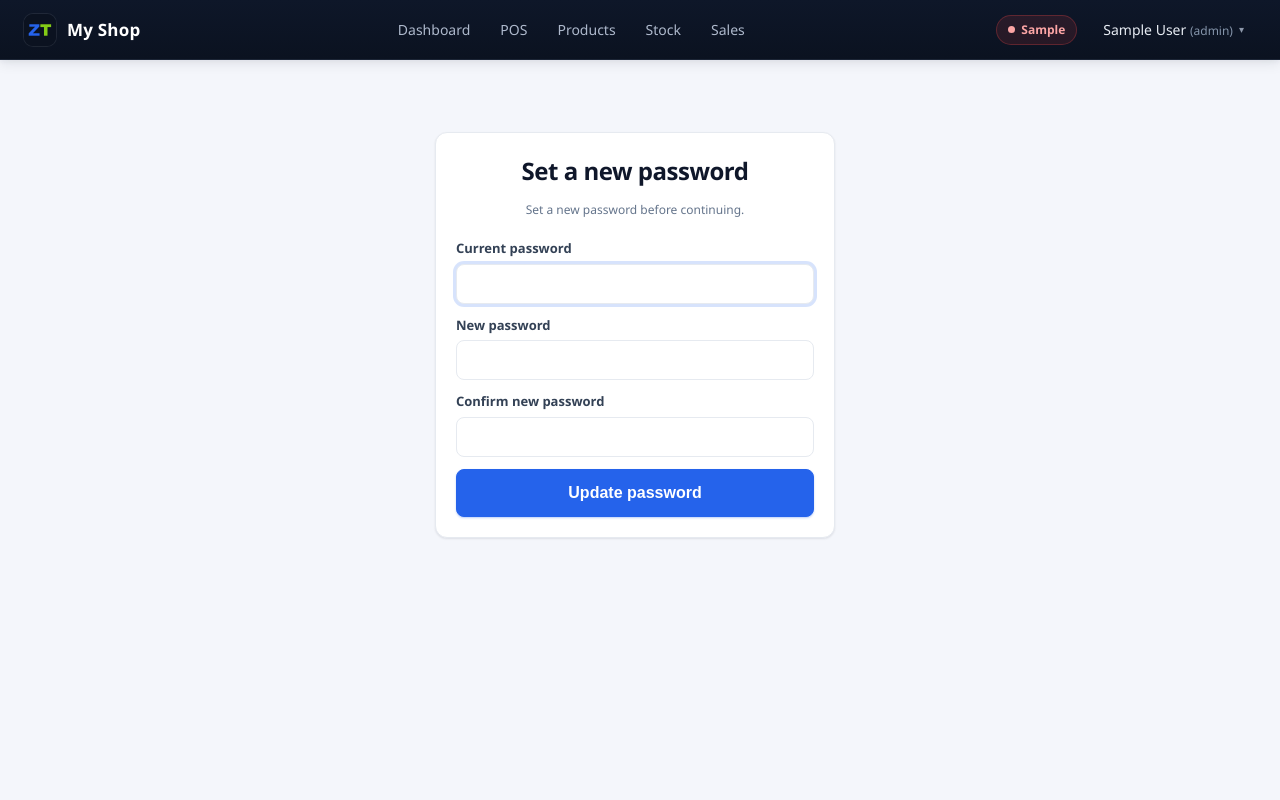
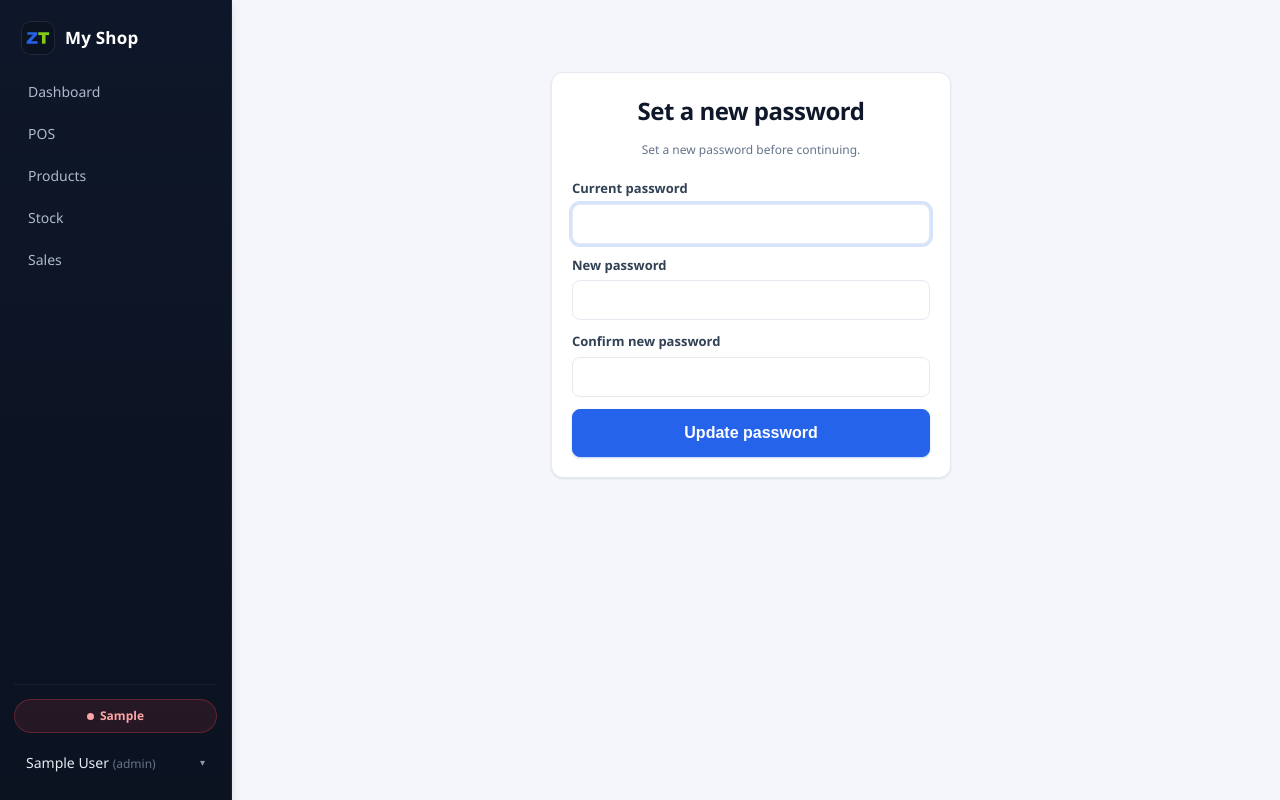
Before and after one commit to ZonalTech/zt-pos, a Flask app: page /change-password in a window 1280 px wide. Run offline with Flask 3, Linux system fonts and the light colour scheme; the visitor is signed in with stand-in values (Sample User, id 1); tables that the repository leaves empty hold one stand-in row (values such as "Sample post").

Commit message:
update the sidebar

```diff
--- a/config.py
+++ b/config.py
@@ -93,7 +93,7 @@ class Config:
     # Updates are published as GitHub Releases: the release tag is the version
     # (v1.2.0) and a ZTPOS-<version>.zip is attached. GitHub's "latest release"
     # API always points at the newest one, so nothing is hand-edited per release.
-    GITHUB_REPO = os.getenv("GITHUB_REPO", "ZonalTechnologies/zt-pos")
+    GITHUB_REPO = os.getenv("GITHUB_REPO", "ZonalTech/zt-pos")
     # The running app uses this to detect a newer release (in-app notice), then
     # applies it by re-launching the installer (ZTPOS-Setup.exe --update).
     # Override with an explicit UPDATE_URL in the environment / .env; an empty
--- a/installer_app/setup_wizard.py
+++ b/installer_app/setup_wizard.py
@@ -59,7 +59,7 @@ WEBVIEW2_URL = "https://go.microsoft.com/fwlink/p/?LinkId=2124703"
 # asset holding the flat POS.exe / Uninstall.exe payload. The
 # GitHub "latest release" API always points at the newest one, so there is
 # nothing to hand-edit per release — the same as the in-app updater uses.
-GITHUB_REPO = "ZonalTechnologies/zt-pos"
+GITHUB_REPO = "ZonalTech/zt-pos"
 GITHUB_LATEST_URL = f"https://api.github.com/repos/{GITHUB_REPO}/releases/latest"
 
 
--- a/static/css/style.css
+++ b/static/css/style.css
@@ -92,15 +92,24 @@ body {
   color: var(--text);
   font-size: 14px;
   line-height: 1.5;
-  /* The page itself never scrolls — the topbar is a fixed-height row and only
-     the content area below it scrolls. This keeps the page scrollbar entirely
-     under the navbar, so it can never resize or shift the navbar. */
+  /* The page itself never scrolls — the sidebar is a fixed-width column and only
+     the content area beside it scrolls. The sidebar and main area sit side by
+     side, so the page scrollbar lives entirely within the content column. */
   height: 100vh;
   display: flex;
-  flex-direction: column;
+  flex-direction: row;
   overflow: hidden;
 }
-/* The only vertical scroll container: the content beneath the topbar. */
+/* Everything to the right of the sidebar: a vertical column whose body scrolls. */
+.main-area {
+  flex: 1 1 auto;
+  min-width: 0;             /* allow the flex child to shrink instead of overflowing */
+  display: flex;
+  flex-direction: column;
+  min-height: 0;
+  overflow: hidden;
+}
+/* The only vertical scroll container: the content beside the sidebar. */
 .app-scroll {
   flex: 1 1 auto;
   min-height: 0;            /* allow the flex child to shrink so it can scroll */
@@ -114,45 +123,58 @@ body {
 *::-webkit-scrollbar-thumb { background: #cbd5e1; border-radius: 999px; border: 2px solid transparent; background-clip: content-box; }
 *::-webkit-scrollbar-thumb:hover { background: #94a3b8; background-clip: content-box; }
 
-/* ---------- Topbar ---------- */
-.topbar {
-  position: relative; z-index: 30; flex: none;  /* fixed-height row; never scrolls */
-  display: flex; align-items: center; justify-content: space-between;
+/* ---------- Sidebar ---------- */
+.sidebar {
+  position: relative; z-index: 30; flex: none;  /* fixed-width column; never scrolls */
+  width: 232px;
+  display: flex; flex-direction: column;
   background: linear-gradient(180deg, #0e1729, #0b1220);
-  color: #fff; padding: 0 24px; height: 60px;
-  border-bottom: 1px solid rgba(255, 255, 255, .06);
-  box-shadow: 0 1px 0 rgba(255,255,255,.04), var(--shadow-md);
+  color: #fff; padding: 18px 14px;
+  border-right: 1px solid rgba(255, 255, 255, .06);
+  box-shadow: 1px 0 0 rgba(255,255,255,.04), var(--shadow-md);
 }
-.brand { font-weight: 700; font-size: 17px; letter-spacing: .2px; display: flex; align-items: center; gap: 11px; }
+.brand {
+  font-weight: 700; font-size: 17px; letter-spacing: .2px;
+  display: flex; align-items: center; gap: 11px;
+  padding: 4px 8px 18px;
+}
 .brand-logo { height: 32px; width: 32px; border-radius: 9px; display: block; box-shadow: 0 0 0 1px rgba(255,255,255,.08); }
-.nav { display: flex; align-items: center; }
+.nav { display: flex; flex-direction: column; gap: 3px; }
 .nav a {
-  position: relative; color: #aeb9cc; text-decoration: none; margin-left: 6px;
-  font-size: 14px; font-weight: 500; padding: 8px 12px; border-radius: var(--r-sm);
+  position: relative; color: #aeb9cc; text-decoration: none;
+  font-size: 14px; font-weight: 500; padding: 9px 14px; border-radius: var(--r-sm);
   transition: color var(--ease), background var(--ease);
 }
 .nav a:hover { color: #fff; background: rgba(255, 255, 255, .06); }
 .nav a.active { color: #fff; background: rgba(37, 99, 235, .22); }
 .nav a.active::after {
-  content: ""; position: absolute; left: 12px; right: 12px; bottom: -1px; height: 2px;
-  background: var(--primary); border-radius: 2px;
+  content: ""; position: absolute; left: 0; top: 8px; bottom: 8px; width: 3px;
+  background: var(--primary); border-radius: 0 3px 3px 0;
 }
 
-/* ---------- Nav dropdown (Settings) ---------- */
-.nav-menu { position: relative; margin-left: 6px; }
+/* Bottom block of the sidebar: shift pill + user menu, pinned to the base. */
+.sidebar-footer {
+  margin-top: auto; padding-top: 14px;
+  border-top: 1px solid rgba(255, 255, 255, .06);
+  display: flex; flex-direction: column; gap: 10px;
+}
+
+/* ---------- Nav dropdown (account / settings menu) ---------- */
+.nav-menu { position: relative; }
 .nav-menu summary {
   list-style: none; cursor: pointer; user-select: none;
   color: #aeb9cc; font-size: 14px; font-weight: 500;
-  padding: 8px 12px; border-radius: var(--r-sm);
-  display: inline-flex; align-items: center; gap: 6px;
+  padding: 9px 12px; border-radius: var(--r-sm);
+  display: flex; align-items: center; gap: 6px;
   transition: color var(--ease), background var(--ease);
 }
 .nav-menu summary::-webkit-details-marker { display: none; }
-.nav-menu summary::after { content: "▾"; font-size: 10px; opacity: .8; }
+.nav-menu summary::after { content: "▾"; font-size: 10px; opacity: .8; margin-left: auto; }
+.nav-menu[open] summary::after { content: "▴"; }
 .nav-menu summary:hover { color: #fff; background: rgba(255, 255, 255, .06); }
 .nav-menu[open] summary, .nav-menu summary.active { color: #fff; background: rgba(37, 99, 235, .22); }
 .nav-menu-panel {
-  position: absolute; right: 0; top: calc(100% + 9px); min-width: 196px;
+  position: absolute; left: 0; right: 0; bottom: calc(100% + 9px);
   background: var(--panel); border: 1px solid var(--line); border-radius: var(--r-md);
   box-shadow: var(--shadow-lg); padding: 6px; z-index: 40;
   display: flex; flex-direction: column; gap: 2px;
@@ -182,16 +204,12 @@ body {
 .nav-menu-item:hover { background: var(--primary-soft); color: var(--primary); }
 .nav-menu-item .tt-icon { font-size: 15px; line-height: 1; }
 
-/* ---------- Topbar user / shift ---------- */
-.user-box { display: flex; align-items: center; gap: 14px; color: #aeb9cc; font-size: 13.5px; }
-.user-box .who { color: #e7ecf3; font-weight: 500; }
-.user-box .muted { color: #8595ab; }
-.user-box .link { color: #aeb9cc; }
-.user-box .link:hover { color: #fff; text-decoration: underline; }
+/* ---------- Sidebar user / shift ---------- */
 .logout-form { margin: 0; }
 .shift-pill {
-  font-size: 12px; font-weight: 600; padding: 5px 11px; border-radius: 999px;
-  text-decoration: none; border: 1px solid transparent; display: inline-flex; align-items: center; gap: 6px;
+  font-size: 12px; font-weight: 600; padding: 7px 11px; border-radius: 999px;
+  text-decoration: none; border: 1px solid transparent;
+  display: flex; align-items: center; justify-content: center; gap: 6px;
 }
 .shift-pill::before { content: ""; width: 7px; height: 7px; border-radius: 50%; background: currentColor; }
 .shift-pill.open { background: rgba(16, 185, 129, .14); color: #6ee7b7; border-color: rgba(16, 185, 129, .3); }
--- a/templates/base.html
+++ b/templates/base.html
@@ -17,13 +17,13 @@
   <link rel="stylesheet" href="{{ url_for('static', filename='css/style.css') }}">
 </head>
 <body>
-  <header class="topbar">
+  {% if current_user %}
+  {% set settings_endpoints = ['payment_settings', 'currencies', 'customers', 'users', 'shift_page', 'shift_summary'] %}
+  <aside class="sidebar">
     <div class="brand">
       <img src="{{ url_for('static', filename='img/logo.png') }}" class="brand-logo" alt="">
       <span>{{ STORE_NAME }}</span>
     </div>
-    {% if current_user %}
-    {% set settings_endpoints = ['payment_settings', 'currencies', 'customers', 'users', 'shift_page', 'shift_summary'] %}
     <nav class="nav">
       {% if current_user.is_admin %}
       <a href="{{ url_for('dashboard') }}" class="{{ 'active' if request.endpoint == 'dashboard' }}">Dashboard</a>
@@ -37,7 +37,7 @@
       <a href="{{ url_for('shift_page') }}" class="{{ 'active' if request.endpoint in ['shift_page', 'shift_summary'] }}">Shift</a>
       {% endif %}
     </nav>
-    <div class="user-box">
+    <div class="sidebar-footer">
       <a class="shift-pill {{ 'open' if current_shift else 'closed' }}" href="{{ url_for('shift_page') }}"
          title="{{ current_user.assigned_shift or 'No shift assigned' }}">
         {% if current_shift %}{{ current_shift.note or 'Shift open' }}
@@ -76,9 +76,10 @@
         </div>
       </details>
     </div>
+  </aside>
   {% endif %}
-  </header>
 
+  <div class="main-area">
     <div id="toast-stack" class="toast-stack" aria-live="polite" aria-atomic="false">
       {% for category, message in get_flashed_messages(with_categories=true) %}
         <div class="toast toast-{{ category }}" role="status">
@@ -92,6 +93,7 @@
       <main class="container">
         {% block content %}{% endblock %}
       </main>
+    </div>
   </div>
 
   {% block scripts %}{% endblock %}
```
Also changed, not shown: README.md, 2 other files. Lines whose indentation alone changed are shown as unchanged.
